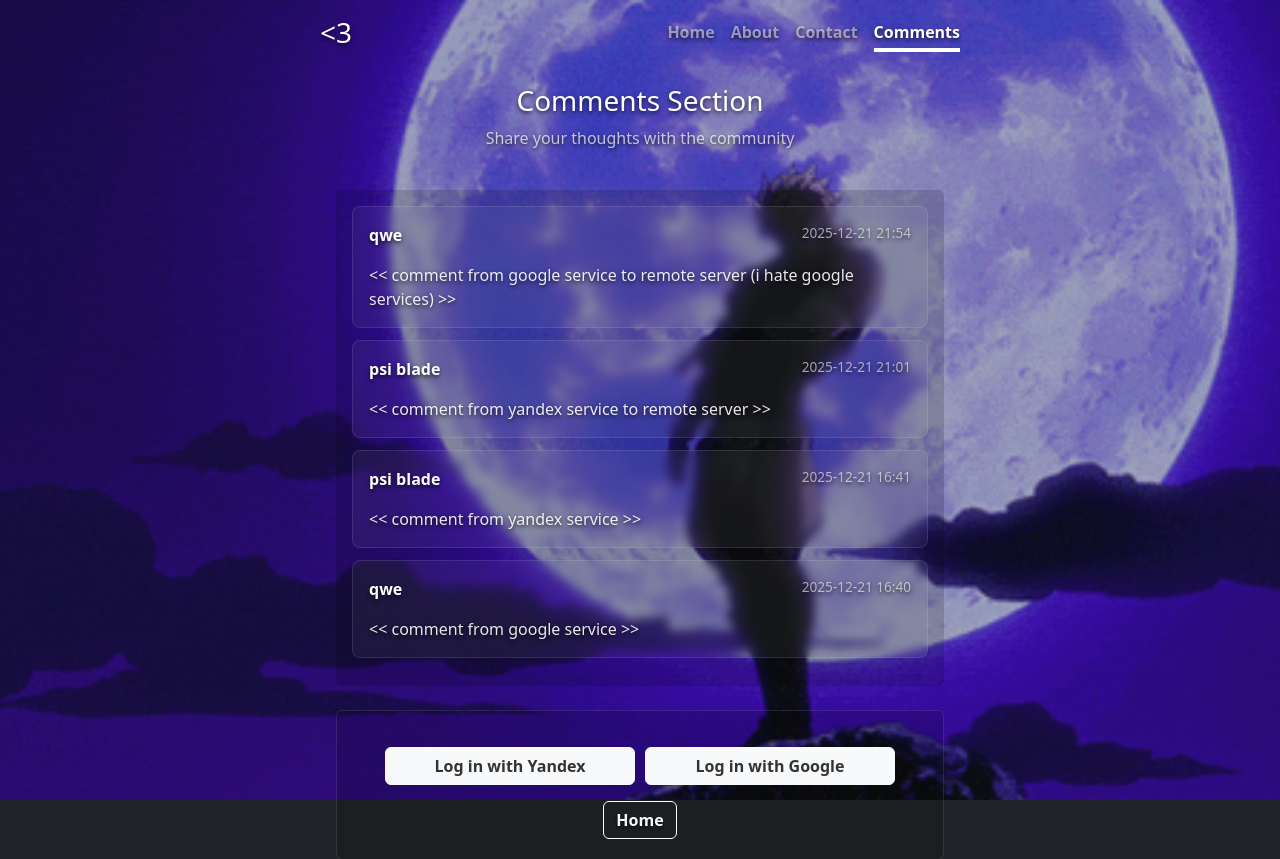
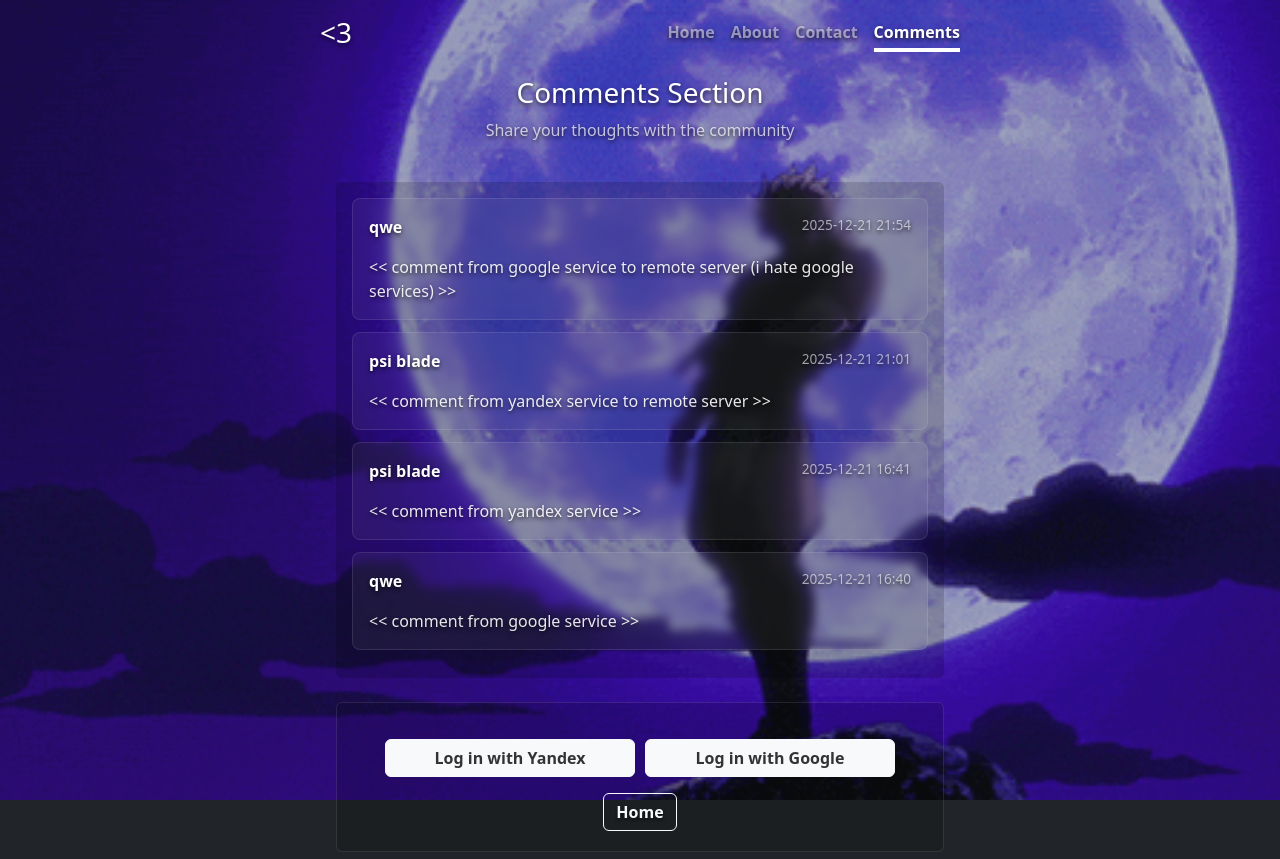
Before and after one commit to psiblvdegod/web-page, a Flask app: page /comments in a window 1280 px wide. Shown: the top 859 px of the page. Run offline with Flask 3, Linux system fonts and the light colour scheme; data comes from the database, SQL or seed files in the repository; parts of the project's set-up code (start-up, migrations or seed data) failed here and were passed over; some libraries are stand-ins or nearby versions.

Commit message:
some style fixes
Signed-off-by: psiblvdegod <artyombaly@list.ru>

```diff
--- a/templates/comments.html
+++ b/templates/comments.html
@@ -257,9 +257,6 @@
         margin-top: 1rem;
     }
 
-    .comments-section .page-header {
-        margin-top: 2rem;
-    }
 
     /* Адаптивность для мобильных устройств */
     @media (max-width: 768px) {
@@ -340,11 +337,10 @@
         opacity: 0.5;
     }
 
-    /* Новый заголовок страницы - теперь прокручивается */
     .page-header {
         text-align: center;
         margin-bottom: 1.5rem;
-        /* Убираем любые фиксированные позиции */
+        margin-top: 1.5rem;
         position: static;
     }
 
```
